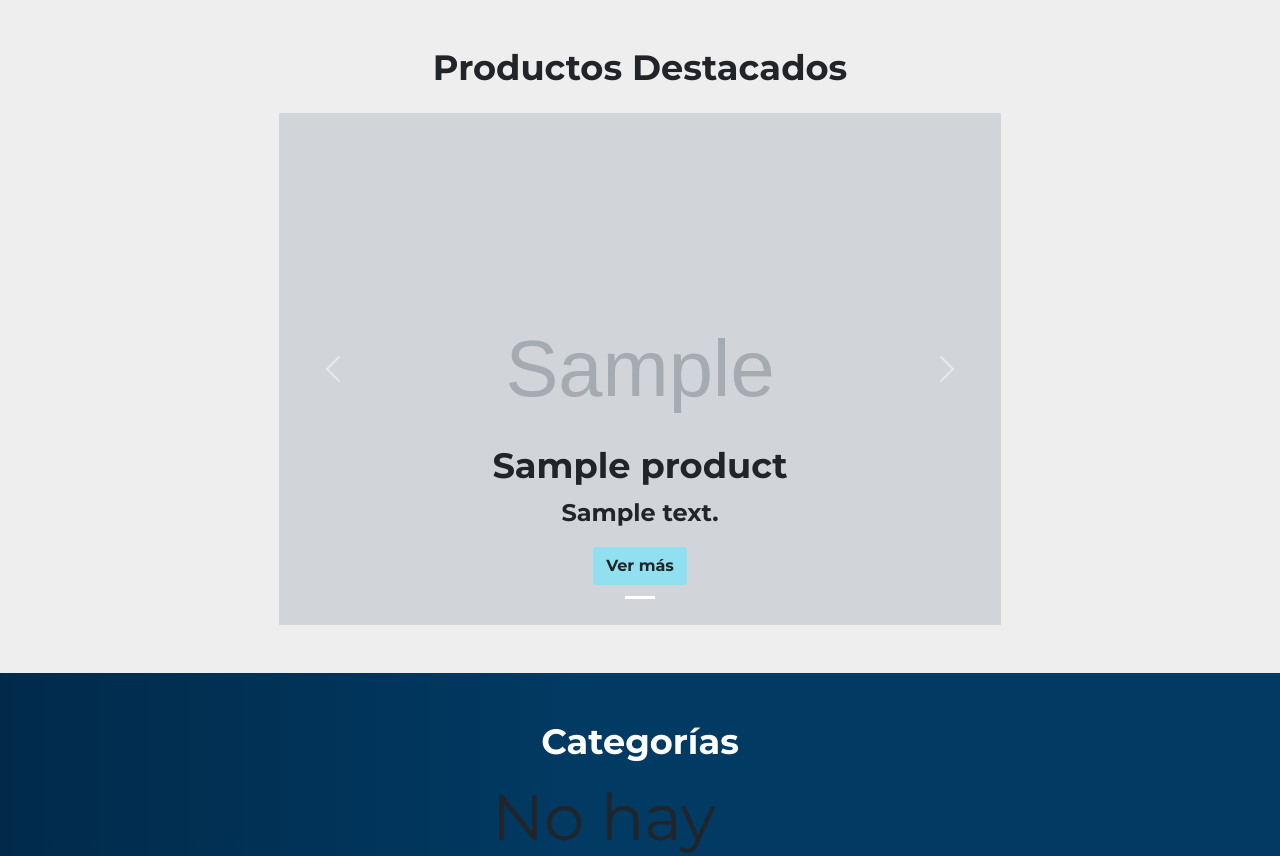
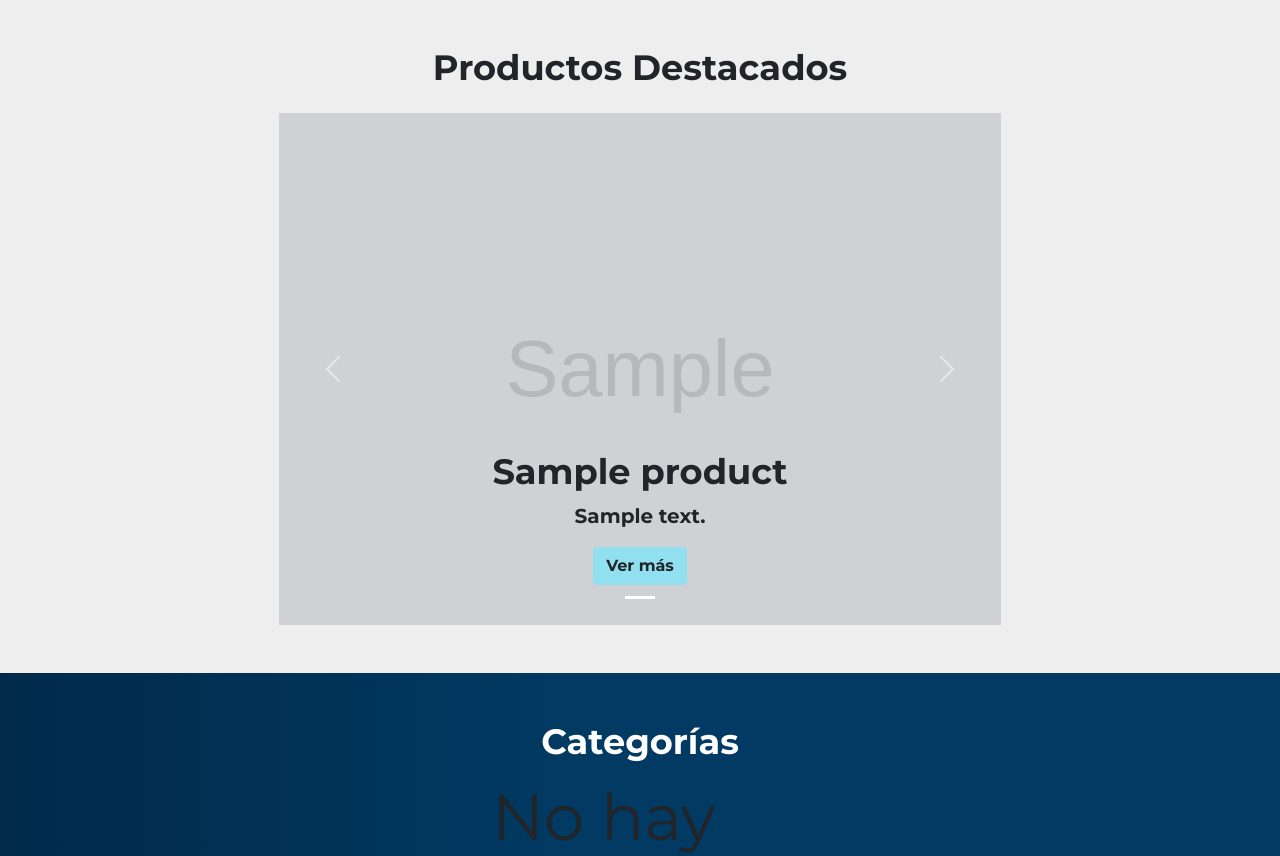
Before and after one commit to IsraGlezP/pdem, a Django app: template pdem/templates/home/home.html in a window 1280 px wide. Shown: the part 683-1539 px from the top of the page. Run offline with Django 3.2, Linux system fonts and the light colour scheme; the template is opened without the code that fills it: most values are stand-ins (such as "Sample title", 1, 10 or a date in 2020); grey boxes marked "Sample" are stand-in pictures; some libraries are stand-ins or nearby versions.

Commit message:
Changed opacity of products images for better reading

```diff
--- a/pdem/static/css/home.css
+++ b/pdem/static/css/home.css
@@ -127,7 +127,7 @@ ul {
   left: 0;
   background-position: center;
   background-size: cover;
-  opacity: 0.5;
+  opacity: 0.3;
 }
 
 /* .slide-1 {
--- a/pdem/templates/home/home.html
+++ b/pdem/templates/home/home.html
@@ -95,7 +95,7 @@
                                 </div>
                                 <div class="carousel-caption d-block">
                                     <h2 class="fw-bold text-dark">{{ product.name }}</h2>
-                                    <p class="fw-bold fs-4 text-dark">
+                                    <p class="fw-bold fs-5 text-dark">
                                     {{ product.description }}
                                     </p>
                                     <button class="btn btn-color button see-products-btn fw-bold">Ver más</button>
@@ -110,7 +110,7 @@
                                 </div>
                                 <div class="carousel-caption d-block">
                                     <h2 class="fw-bold text-dark">{{ product.name }}</h2>
-                                    <p class="fw-bold fs-4 text-dark">
+                                    <p class="fw-bold fs-5 text-dark">
                                     {{ product.description }}
                                     </p>
                                     <button class="btn btn-color button see-products-btn fw-bold">Ver más</button>
```
